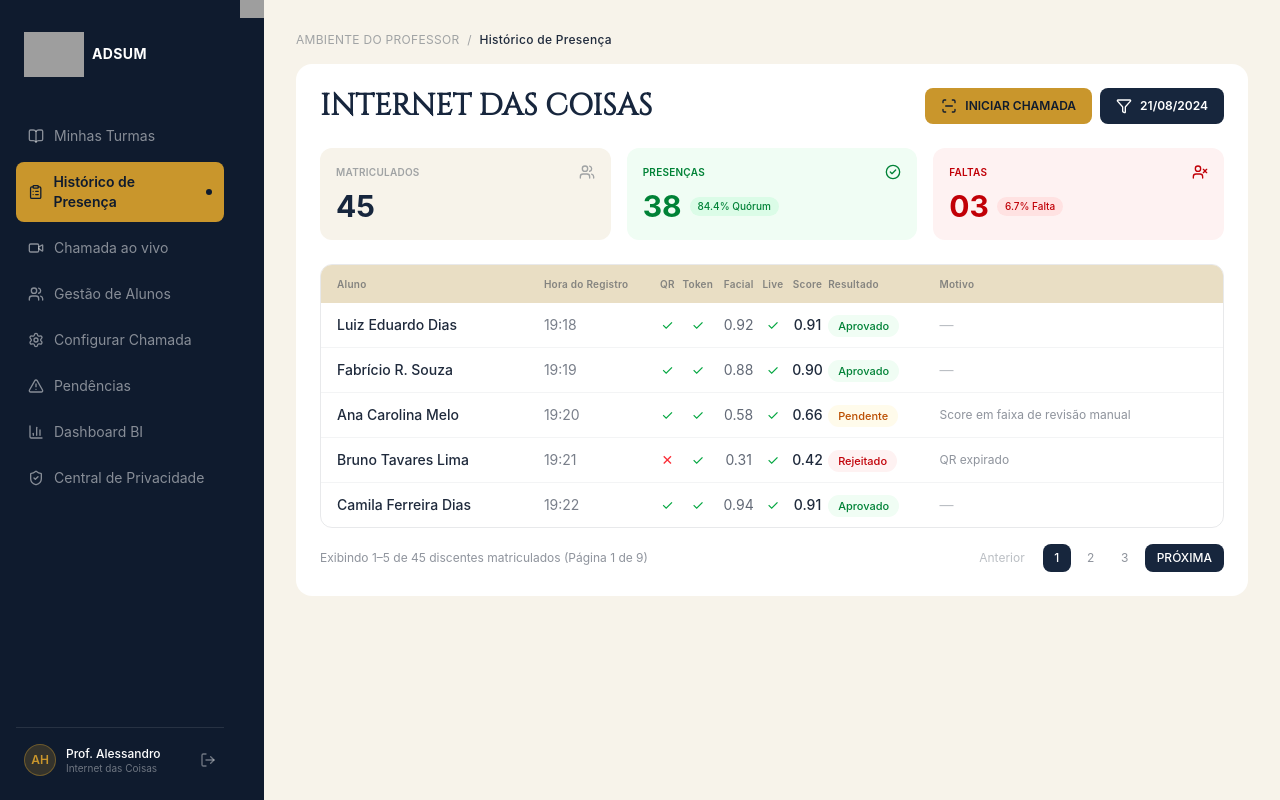
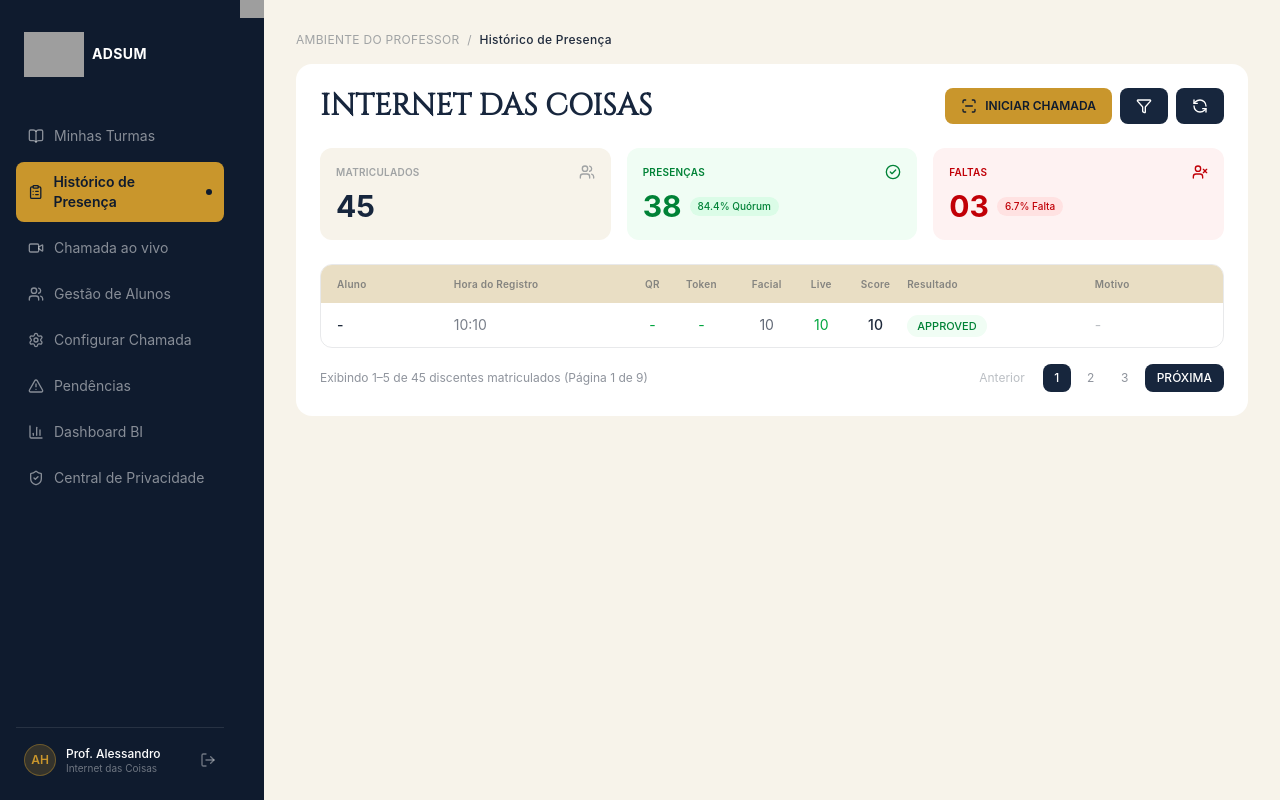
Before and after one commit to luizDiasDev/validador_presenca, a Django app: template validador_presenca/templates/validator/painel.html in a window 1280 px wide. Run offline with Django 5.2, Linux system fonts and the light colour scheme; the template is opened without the code that fills it: most values are stand-ins (such as "Sample title", 1, 10 or a date in 2020); grey boxes are pictures that could not be loaded.

Commit message:
feat: create interface validation logic

```diff
--- a/validador_presenca/apps/validator/views.py
+++ b/validador_presenca/apps/validator/views.py
@@ -1,6 +1,8 @@
 from django.shortcuts import render
+from .models import PresencaRecord
 
 # Create your views here.
 
 def painel(request):
-    return render(request, 'validator/painel.html')
+    registers = PresencaRecord.objects.all().order_by("-data_criacao")
+    return render(request, 'validator/painel.html', {"registers": registers})
--- a/validador_presenca/templates/validator/painel.html
+++ b/validador_presenca/templates/validator/painel.html
@@ -51,7 +51,7 @@
                 <span class="flex items-center gap-2.5"><i data-lucide="clipboard-list" class="w-4 h-4"></i> Histórico de Presença</span>
                 <span class="w-1.5 h-1.5 rounded-full bg-navy-deep"></span>
             </a>
-            <a href="#" class="flex items-center gap-2.5 px-3 py-2.5 rounded-lg text-white/50 hover:bg-white/5">
+            <a href="{% url 'checkin:qr_demo' %}" class="flex items-center gap-2.5 px-3 py-2.5 rounded-lg text-white/50 hover:bg-white/5">
                 <i data-lucide="video" class="w-4 h-4"></i> Chamada ao vivo
             </a>
             <a href="#" class="flex items-center gap-2.5 px-3 py-2.5 rounded-lg text-white/50 hover:bg-white/5">
@@ -107,12 +107,15 @@
                     INTERNET DAS COISAS
                 </h1>
                 <div class="flex items-center gap-2">
-                    <button class="flex items-center gap-2 bg-gold text-navy-deep text-xs font-semibold px-4 py-2.5 rounded-lg">
+                    <a href="{% url 'checkin:qr_demo' %}" class="flex items-center gap-2 bg-gold text-navy-deep text-xs font-semibold px-4 py-2.5 rounded-lg hover:bg-gold/80">
                         <i data-lucide="scan-line" class="w-4 h-4"></i> INICIAR CHAMADA
-                    </button>
-                    <button class="flex items-center gap-2 bg-navy text-white text-xs font-semibold px-4 py-2.5 rounded-lg">
-                        <i data-lucide="filter" class="w-4 h-4"></i> 21/08/2024
-                    </button>
+                    </a>
+                    <a href="{% url 'validator:painel' %}" class="flex items-center gap-2 bg-navy text-white text-xs font-semibold px-4 py-2.5 rounded-lg hover:bg-navy-deep transition-colors">
+                        <i data-lucide="filter" class="w-4 h-4"></i>
+                    </a>
+                    <a href="{% url 'validator:painel' %}" class="flex items-center gap-2 bg-navy text-white text-xs font-semibold px-4 py-2.5 rounded-lg hover:bg-navy-deep transition-colors">
+                        <i data-lucide="refresh-ccw" class="w-4 h-4"></i>
+                    </a>
                 </div>
             </div>
 
@@ -166,77 +169,27 @@
                         </tr>
                     </thead>
                     <tbody class="divide-y divide-ink/5">
-
-                        <tr class="hover:bg-creme/40">
-                            <td class="py-3 px-4 font-medium text-ink">Luiz Eduardo Dias</td>
-                            <td class="py-3 text-ink/60">19:18</td>
-                            <td class="py-3 text-center text-green-600">✓</td>
-                            <td class="py-3 text-center text-green-600">✓</td>
-                            <td class="py-3 text-center text-ink/70">0.92</td>
-                            <td class="py-3 text-center text-green-600">✓</td>
-                            <td class="py-3 text-center font-medium text-ink">0.91</td>
-                            <td class="py-3">
-                                <span class="text-green-700 bg-green-50 text-[11px] font-medium px-2.5 py-1 rounded-full">Aprovado</span>
-                            </td>
-                            <td class="py-3 px-4 text-ink/30">—</td>
-                        </tr>
-
-                        <tr class="hover:bg-creme/40">
-                            <td class="py-3 px-4 font-medium text-ink">Fabrício R. Souza</td>
-                            <td class="py-3 text-ink/60">19:19</td>
-                            <td class="py-3 text-center text-green-600">✓</td>
-                            <td class="py-3 text-center text-green-600">✓</td>
-                            <td class="py-3 text-center text-ink/70">0.88</td>
-                            <td class="py-3 text-center text-green-600">✓</td>
-                            <td class="py-3 text-center font-medium text-ink">0.90</td>
-                            <td class="py-3">
-                                <span class="text-green-700 bg-green-50 text-[11px] font-medium px-2.5 py-1 rounded-full">Aprovado</span>
-                            </td>
-                            <td class="py-3 px-4 text-ink/30">—</td>
-                        </tr>
-
-                        <tr class="hover:bg-creme/40">
-                            <td class="py-3 px-4 font-medium text-ink">Ana Carolina Melo</td>
-                            <td class="py-3 text-ink/60">19:20</td>
-                            <td class="py-3 text-center text-green-600">✓</td>
-                            <td class="py-3 text-center text-green-600">✓</td>
-                            <td class="py-3 text-center text-ink/70">0.58</td>
-                            <td class="py-3 text-center text-green-600">✓</td>
-                            <td class="py-3 text-center font-medium text-ink">0.66</td>
-                            <td class="py-3">
-                                <span class="text-amber-700 bg-amber-50 text-[11px] font-medium px-2.5 py-1 rounded-full">Pendente</span>
-                            </td>
-                            <td class="py-3 px-4 text-ink/50 text-xs">Score em faixa de revisão manual</td>
-                        </tr>
-
-                        <tr class="hover:bg-creme/40">
-                            <td class="py-3 px-4 font-medium text-ink">Bruno Tavares Lima</td>
-                            <td class="py-3 text-ink/60">19:21</td>
-                            <td class="py-3 text-center text-red-500">✕</td>
-                            <td class="py-3 text-center text-green-600">✓</td>
-                            <td class="py-3 text-center text-ink/70">0.31</td>
-                            <td class="py-3 text-center text-green-600">✓</td>
-                            <td class="py-3 text-center font-medium text-ink">0.42</td>
-                            <td class="py-3">
-                                <span class="text-red-700 bg-red-50 text-[11px] font-medium px-2.5 py-1 rounded-full">Rejeitado</span>
-                            </td>
-                            <td class="py-3 px-4 text-ink/50 text-xs">QR expirado</td>
-                        </tr>
-
-                        <tr class="hover:bg-creme/40">
-                            <td class="py-3 px-4 font-medium text-ink">Camila Ferreira Dias</td>
-                            <td class="py-3 text-ink/60">19:22</td>
-                            <td class="py-3 text-center text-green-600">✓</td>
-                            <td class="py-3 text-center text-green-600">✓</td>
-                            <td class="py-3 text-center text-ink/70">0.94</td>
-                            <td class="py-3 text-center text-green-600">✓</td>
-                            <td class="py-3 text-center font-medium text-ink">0.91</td>
-                            <td class="py-3">
-                                <span class="text-green-700 bg-green-50 text-[11px] font-medium px-2.5 py-1 rounded-full">Aprovado</span>
-                            </td>
-                            <td class="py-3 px-4 text-ink/30">—</td>
-                        </tr>
-
+                        {% for register in registers %}
+                            <tr class="hover:bg-creme/40">
+                                <td class="py-3 px-4 font-medium text-ink">-</td>
+                                <td class="py-3 text-ink/60">{{ register.data_criacao|date:"H:i"}}</td>
+                                <td class="py-3 text-center text-green-600">-</td>
+                                <td class="py-3 text-center text-green-600">-</td>
+                                <td class="py-3 text-center text-ink/70">{{ register.score_facial }}</td>
+                                <td class="py-3 text-center text-green-600">{{ register.score_vida }}</td>
+                                <td class="py-3 text-center font-medium text-ink">{{ register.score_final }}</td>
+                                <td class="py-3">
+                                    <span class="text-[11px] font-medium px-2.5 py-1 rounded-full
+                                        {% if register.status == 'APPROVED' %}text-green-700 bg-green-50
+                                        {% else %}text-red-700 bg-red-50{% endif %}">
+                                        {{ register.status }}
+                                    </span>
+                                </td>
+                                <td class="py-3 px-4 text-ink/30">{{ register.motivo|default:"-" }}</td>
+                            </tr>
+                        {% empty %}
+                            <tr><td colspan="9" class="py-6 text-center text-ink/40">Nenhum registro ainda.</td></tr>
+                        {% endfor %}
                     </tbody>
                 </table>
             </div>
```
